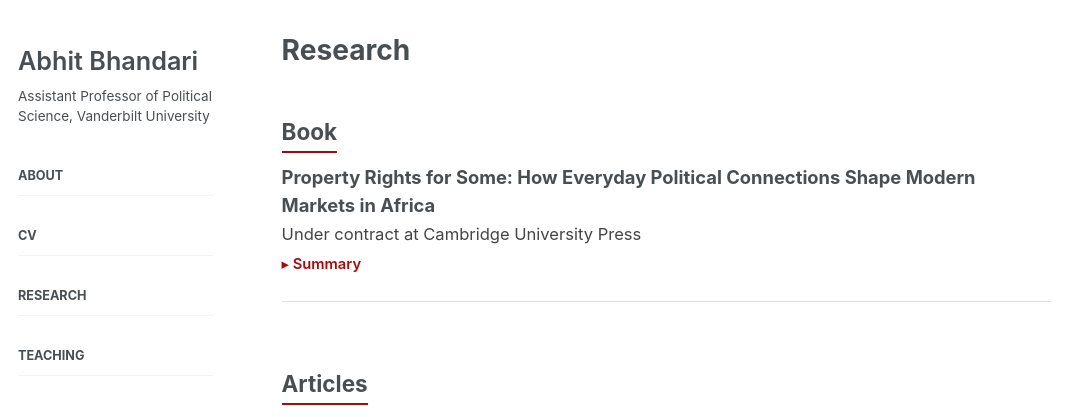
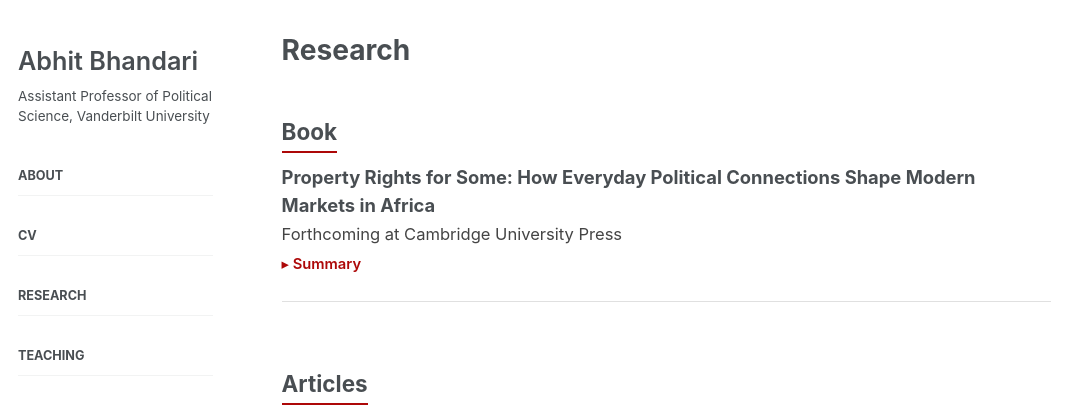
Before and after one commit to abhitbhandari/abhitbhandari.github.io, a Jekyll site: the page built from _pages/research.md, in a window 1280 px wide and 900 px high. Shown: the top 417 px of the window, without its empty margins (0-1087 px from the left). Built offline with Jekyll 4.4.1, drawn with Linux system fonts in a browser that asks for light colours; a script bundle is joined from its source files by our own code; library files that are not in the unit come from our copies.

Commit message:
Update research.md

```diff
--- a/_pages/research.md
+++ b/_pages/research.md
@@ -9,7 +9,7 @@ layout: single
 
 <div class="pub-entry">
   <div class="pub-title">Property Rights for Some: How Everyday Political Connections Shape Modern Markets in Africa</div>
-  <div class="pub-meta">Under contract at Cambridge University Press</div>
+  <div class="pub-meta">Forthcoming at Cambridge University Press</div>
   <details class="pub-abstract">
     <summary>Summary</summary>
     <div class="abstract-text"><em>Property Rights for Some</em> argues that property rights in weakly institutionalized settings are best understood at the individual level. De jure rights apply to everyone in theory, while de facto rights in practice do not. I develop a theory of <em>political property rights</em>: the security over assets and transactions that emerges when access to enforcement depends on political ties. Everyday connections&mdash;a relative in a customs office, a former classmate at the tax agency&mdash;determine who can actually reach enforcement institutions, and in turn shape confidence in exchange. Exchange thus becomes a window onto politics, revealing how unevenly the security of property is distributed within a single society. To test this theory, I create and operate a business in Senegal to measure behavioral outcomes in market exchange, and also implement large-scale surveys of firm owners in both the formal and informal economies..</div>
```
